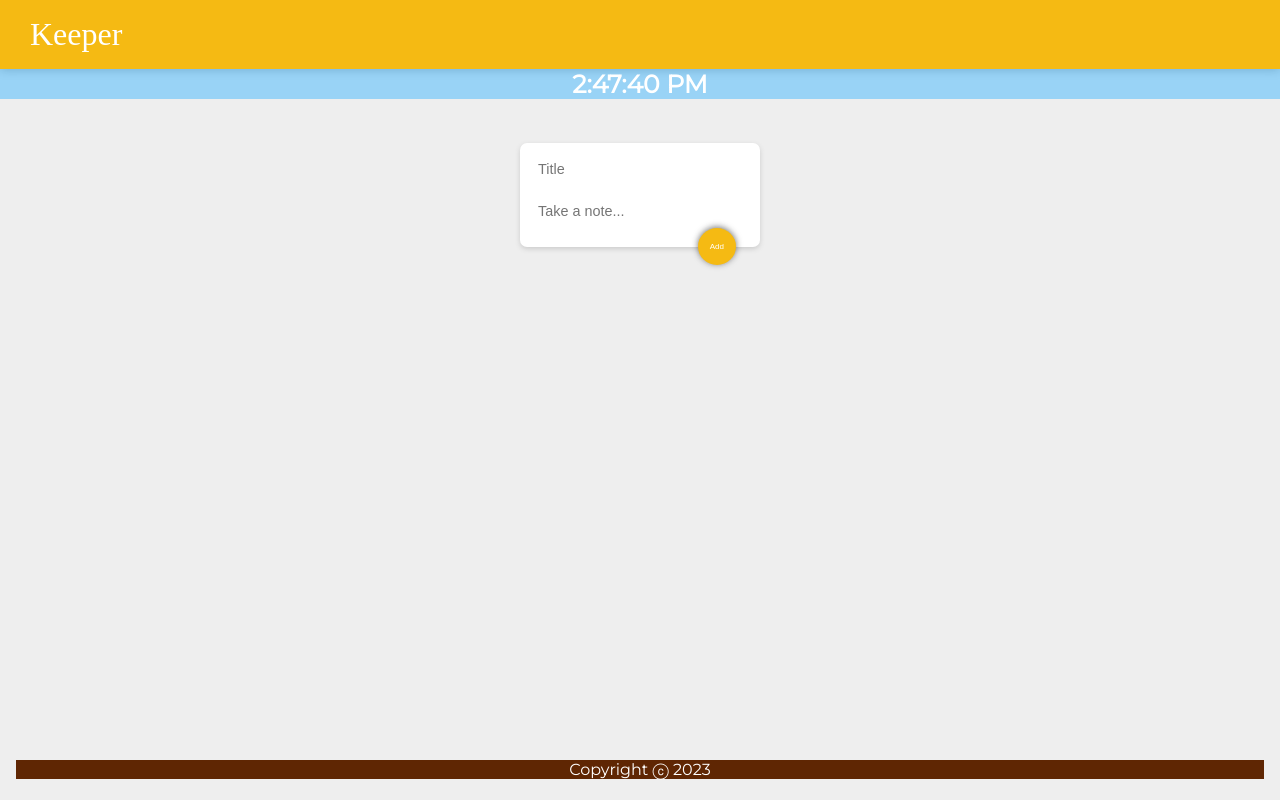
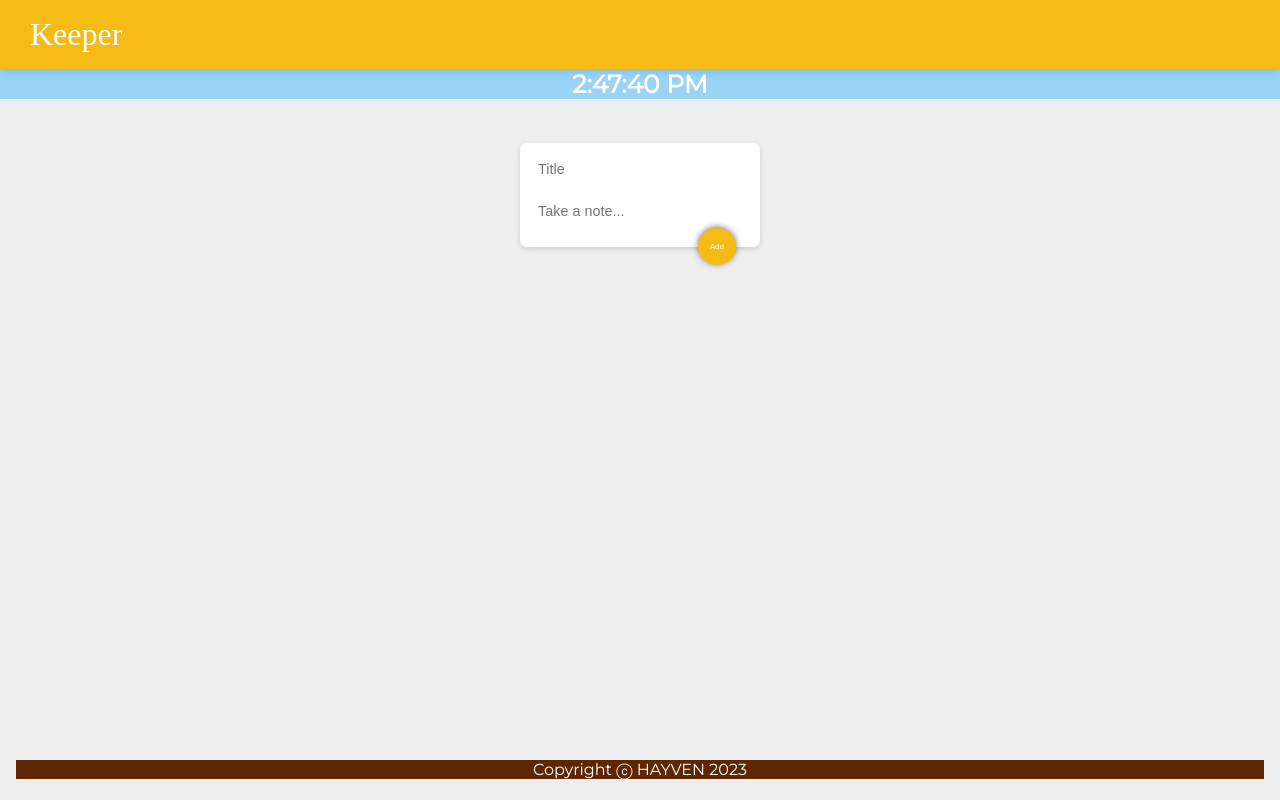
Before and after one commit to HAYVENO/Qeepp-App, a React (Create React App) app: page / in a window 1280 px wide. Built offline with nearby package versions, Linux system fonts and the light colour scheme; a web font is replaced by a local one.

Commit message:
:rocekt:

```diff
--- a/src/Components/Footer.jsx
+++ b/src/Components/Footer.jsx
@@ -5,7 +5,7 @@ function Footer() {
 
 	return (
 		<footer>
-			<p>Copyright ⓒ {thisYear}</p>
+			<p>Copyright ⓒ HAYVEN {thisYear}</p>
 		</footer>
 	);
 }
```
